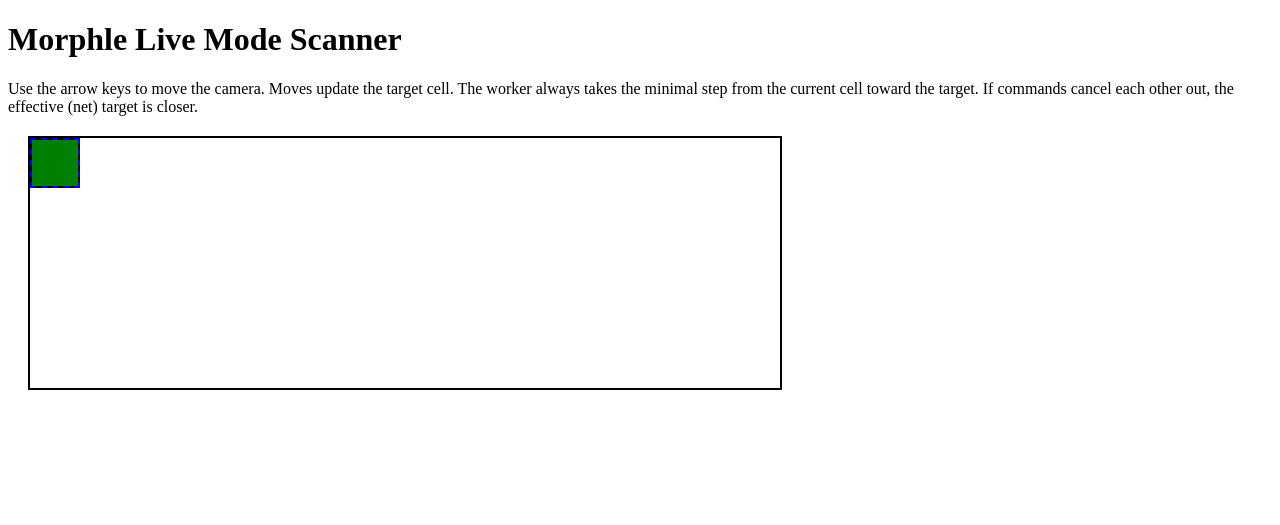
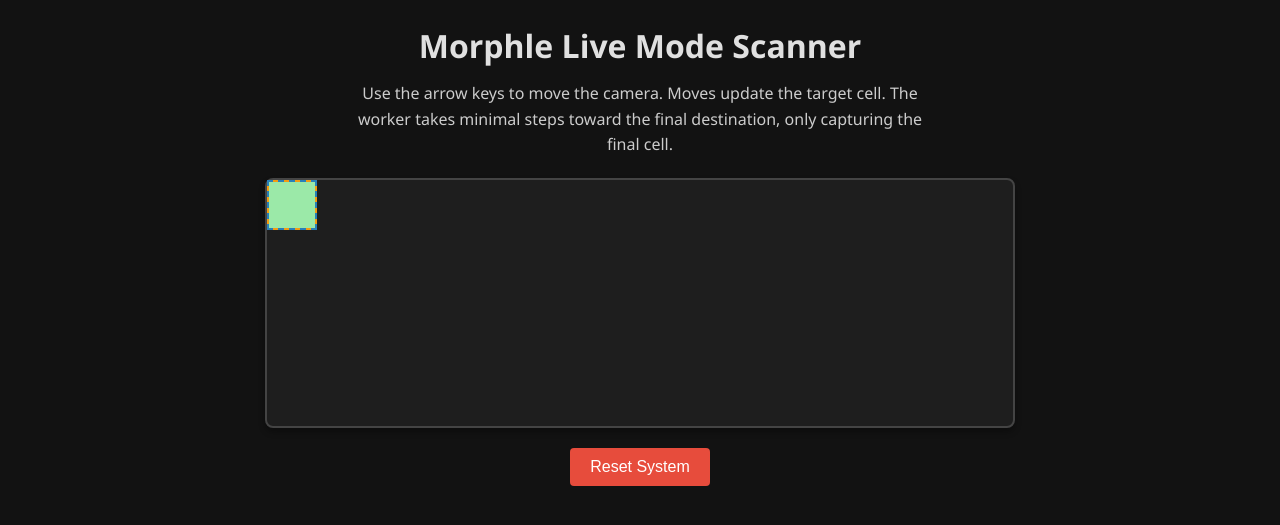
Before and after one commit to gauranshg/morphle, a Flask app: page / in a window 1280 px wide. Shown: the top 525 px of the page. Run offline with Flask 3, Linux system fonts and the light colour scheme.

Commit message:
Dark Mode Complete

```diff
--- a/app.py
+++ b/app.py
@@ -1,5 +1,6 @@
 import time
 import threading
+import math
 from flask import Flask, request, jsonify, render_template
 
 app = Flask(__name__)
@@ -9,33 +10,46 @@
 MIN_Y, MAX_Y = 0, 4
 
 # Global state variables:
-# current_region: the cell where the camera currently is (grid coordinates)
-current_region = {"x": 0, "y": 0}
-# target: the desired cell computed from all move commands (initially same as current_region)
-target = {"x": 0, "y": 0}
-# visited: dictionary mapping "x,y" cell coordinates to its color.
-# The starting cell (0,0) is marked as visited (green initially).
-visited = {"0,0": "green"}
-# state: one of "idle", "moving", or "capturing"
+current_region = {"x": 0, "y": 0}  # current cell position
+target = {"x": 0, "y": 0}          # working target (updated incrementally)
+final_destination = {"x": 0, "y": 0}  # final destination as intended by the latest move command
+visited = {"0,0": "green"}         # visited cells: "green" means just visited, "red" means captured
 state = "idle"
+
+# Variables to manage journey delay based on block number.
+blocks_traveled = 0
 
 # Lock to synchronize access to shared state.
 lock = threading.Lock()
 
+def compute_delay(block_number):
+    """
+    Compute delay for the given block using:
+      delay = 3*sqrt(block_number) - 3*sqrt(block_number-1)
+    For block_number==1, this returns 3.
+    """
+    if block_number == 1:
+        return 3.0
+    return 3 * math.sqrt(block_number) - 3 * math.sqrt(block_number - 1)
+
 def worker():
-    global current_region, target, state, visited
+    global current_region, target, final_destination, state, visited, blocks_traveled
     while True:
         with lock:
-            # Compute the difference between target and current position.
+            # Calculate the remaining distance toward the current target.
             dx = target["x"] - current_region["x"]
             dy = target["y"] - current_region["y"]
 
-        # If already at target, nothing to do.
+            # If no move is needed, reset the blocks counter.
+            if dx == 0 and dy == 0:
+                blocks_traveled = 0
+
+        # No move needed? Short sleep then continue.
         if dx == 0 and dy == 0:
             time.sleep(0.1)
             continue
 
-        # Decide next move. Here we choose vertical moves first.
+        # Decide the next move (vertical moves prioritized).
         if dy != 0:
             next_move = {"axis": "y", "delta": 1 if dy > 0 else -1}
         elif dx != 0:
@@ -44,39 +58,44 @@
             next_move = None
 
         if next_move is not None:
-            # Determine the new cell position after this step.
+            # Determine the next cell.
             new_region = current_region.copy()
             if next_move["axis"] == "x":
                 new_region["x"] += next_move["delta"]
             else:
                 new_region["y"] += next_move["delta"]
 
-            # Begin move operation.
-            state = "moving"
-            print("Moving from", current_region, "to", new_region, "using move", next_move)
-            time.sleep(3)  # Simulate move delay.
+            with lock:
+                state = "moving"
+                blocks_traveled += 1
+                delay = compute_delay(blocks_traveled)
+                print(f"Moving from {current_region} to {new_region} (block {blocks_traveled} delay {delay:.2f}s) using move {next_move}")
+
+            time.sleep(delay)  # Delay based on block number
 
             with lock:
-                # Update the current region.
                 current_region = new_region.copy()
                 coord = f"{current_region['x']},{current_region['y']}"
-                # Mark visited cell as green if not already captured.
+                # Mark the cell as visited (green) if not already captured.
                 if visited.get(coord) != "red":
                     visited[coord] = "green"
                 print("Move complete. Current region:", current_region)
 
-            # Wait 20ms to see if the target changes.
+            # Brief chance for new move commands to arrive.
             time.sleep(0.02)
+
             with lock:
-                # If the target hasn't moved, capture this cell.
-                if current_region["x"] == target["x"] and current_region["y"] == target["y"]:
+                # Only capture the cell if we've reached the final destination.
+                if current_region["x"] == final_destination["x"] and current_region["y"] == final_destination["y"]:
                     state = "capturing"
                     print("Capturing cell:", current_region)
-                    time.sleep(2)  # Simulate capture delay.
+            # Only simulate capture delay if capturing is triggered.
+            if state == "capturing":
+                time.sleep(2)  # Simulate capture delay.
+                with lock:
+                    coord = f"{current_region['x']},{current_region['y']}"
                     visited[coord] = "red"
                     print("Capture complete on cell:", current_region)
-                    state = "idle"
-                else:
                     state = "idle"
         else:
             time.sleep(0.1)
@@ -93,9 +112,9 @@
     The new target is computed by adding one cell in the specified direction to the current target,
     then enforcing boundaries.
 
-    This way, if commands cancel each other out, the net target reflects the minimal required displacement.
+    Also update final_destination so that capture happens only once at the final cell.
     """
-    global target
+    global target, final_destination
     data = request.json
     direction = data.get('direction')
 
@@ -112,41 +131,48 @@
         return jsonify({"status": "invalid direction"})
 
     with lock:
-        # Compute candidate target by adding the delta to the current target.
         candidate = {
             "x": target["x"] + delta["x"],
             "y": target["y"] + delta["y"]
         }
-        # Enforce grid boundaries.
         if candidate["x"] < MIN_X or candidate["x"] > MAX_X or candidate["y"] < MIN_Y or candidate["y"] > MAX_Y:
             print(f"Move {direction} ignored. Candidate target {candidate} out of bounds.")
             return jsonify({"status": "ignored", "target_region": target})
-        # Update the target.
+        # Update both target and final_destination.
         target = candidate.copy()
-        print("Updated target:", target)
-        # Compute effective pending net movement: target relative to current_region.
+        final_destination = candidate.copy()
+        print("Updated target and final destination:", target)
         net = {"x": target["x"] - current_region["x"], "y": target["y"] - current_region["y"]}
     return jsonify({"status": "command received", "target_region": target, "net_delta": net})
 
+@app.route('/reset', methods=['POST'])
+def reset():
+    """
+    Resets the system state to the starting conditions.
+    """
+    global current_region, target, final_destination, visited, blocks_traveled, state
+    with lock:
+        current_region = {"x": 0, "y": 0}
+        target = {"x": 0, "y": 0}
+        final_destination = {"x": 0, "y": 0}
+        visited = {"0,0": "green"}
+        blocks_traveled = 0
+        state = "idle"
+    print("System reset to initial state.")
+    return jsonify({"status": "system reset"})
+
 @app.route('/status')
 def status():
-    """
-    Returns the current state of the system:
-      - current_region: the current cell position (grid coordinates),
-      - target: the current target cell,
-      - state: current operation ("idle", "moving", or "capturing"),
-      - visited: dictionary of visited cells and their colors.
-    """
     with lock:
         return jsonify({
             "current_region": current_region,
             "target": target,
+            "final_destination": final_destination,
             "state": state,
             "visited": visited
         })
 
 if __name__ == '__main__':
-    # Start the background worker thread.
     worker_thread = threading.Thread(target=worker, daemon=True)
     worker_thread.start()
     app.run(debug=True)
--- /dev/null
+++ b/static/script.js
@@ -0,0 +1,125 @@
+// Utility function: convert grid coordinate to pixel position.
+function toPixel(pos) {
+    return pos * 50;  // each cell is 50px
+  }
+
+  // Function to map backend color names to lighter shades.
+  function mapColor(color) {
+    if (color === "green") {
+      return "#9be9a8";  // lighter GitHub-like green
+    } else if (color === "red") {
+      return "#ff9a8d";  // lighter red
+    }
+    return color; // fallback
+  }
+
+  // Update the UI based on backend status data.
+  function updateUI(data) {
+    const currentRegion = data.current_region;
+    const target = data.target;
+    const visited = data.visited;
+
+    // Update current marker position.
+    const currentMarker = document.getElementById('currentMarker');
+    currentMarker.style.left = toPixel(currentRegion.x) + 'px';
+    currentMarker.style.top = toPixel(currentRegion.y) + 'px';
+
+    // Update target marker position.
+    const targetMarker = document.getElementById('targetMarker');
+    targetMarker.style.left = toPixel(target.x) + 'px';
+    targetMarker.style.top = toPixel(target.y) + 'px';
+
+    // Render visited cells:
+    const container = document.getElementById('visitedContainer');
+    // Clear existing visited cells.
+    container.innerHTML = "";
+
+    // Create cells based on the visited object.
+    for (let key in visited) {
+      if (visited.hasOwnProperty(key)) {
+        let [x, y] = key.split(',').map(Number);
+        let color = mapColor(visited[key]);
+        let cellDiv = document.createElement('div');
+        cellDiv.id = 'cell-' + key;
+        cellDiv.className = 'cell';
+        cellDiv.style.left = toPixel(x) + 'px';
+        cellDiv.style.top = toPixel(y) + 'px';
+        if (x === 0 && y === 0) {
+          cellDiv.classList.add('start');
+        }
+        cellDiv.style.backgroundColor = color;
+        container.appendChild(cellDiv);
+      }
+    }
+  }
+
+  // Poll the backend status with a variable interval.
+  function pollStatus() {
+    fetch('/status')
+      .then(response => response.json())
+      .then(data => {
+        updateUI(data);
+        // Determine next poll interval based on system state.
+        // When idle, poll less frequently (2000ms); otherwise, poll frequently (500ms).
+        let nextPollInterval = (data.state === "idle") ? 2000 : 500;
+        setTimeout(pollStatus, nextPollInterval);
+      })
+      .catch(err => {
+        console.error("Error fetching status:", err);
+        // On error, try again after a delay.
+        setTimeout(pollStatus, 2000);
+      });
+  }
+
+  // Immediately fetch and update UI (used after key events)
+  function updateStatusNow() {
+    fetch('/status')
+      .then(response => response.json())
+      .then(data => {
+        updateUI(data);
+      })
+      .catch(err => {
+        console.error("Error fetching immediate status:", err);
+      });
+  }
+
+  // Start polling.
+  pollStatus();
+
+  // Listen for arrow key events.
+  document.addEventListener('keydown', function(event) {
+    let direction = null;
+    if (event.key === "ArrowUp") direction = "up";
+    else if (event.key === "ArrowDown") direction = "down";
+    else if (event.key === "ArrowLeft") direction = "left";
+    else if (event.key === "ArrowRight") direction = "right";
+
+    if (direction) {
+      // Send the move command to the backend.
+      fetch('/move', {
+        method: 'POST',
+        headers: {
+          'Content-Type': 'application/json'
+        },
+        body: JSON.stringify({ direction: direction })
+      })
+      .then(response => response.json())
+      .then(data => {
+        console.log("Move command result:", data);
+        // Immediately update the UI after the move command.
+        updateStatusNow();
+      });
+    }
+  });
+
+  // Reset button event listener.
+  document.getElementById('resetButton').addEventListener('click', function() {
+    fetch('/reset', {
+      method: 'POST'
+    })
+    .then(response => response.json())
+    .then(data => {
+      console.log("Reset result:", data);
+      updateStatusNow();
+    });
+  });
--- /dev/null
+++ b/static/styles.css
@@ -0,0 +1,86 @@
+/* Reset base styles */
+* {
+  box-sizing: border-box;
+  margin: 0;
+  padding: 0;
+}
+
+/* Dark mode styling */
+body {
+  font-family: 'Segoe UI', Tahoma, Geneva, Verdana, sans-serif;
+  background: #121212;
+  color: #ffffff;
+  line-height: 1.6;
+  padding: 20px;
+  display: flex;
+  flex-direction: column;
+  align-items: center;
+  cursor: default;
+}
+
+h1 {
+  margin-bottom: 10px;
+  font-size: 2rem;
+  color: #e0e0e0;
+}
+
+p {
+  margin-bottom: 20px;
+  text-align: center;
+  max-width: 600px;
+  color: #cccccc;
+}
+
+/* Slide container */
+#slide {
+  width: 750px;
+  height: 250px;
+  border: 2px solid #444;
+  border-radius: 8px;
+  position: relative;
+  background: #1e1e1e;
+  box-shadow: 0 4px 6px rgba(0,0,0,0.3);
+  margin-bottom: 20px;
+}
+
+/* Grid cells */
+.cell {
+  width: 50px;
+  height: 50px;
+  position: absolute;
+  border: 1px solid transparent;
+  transition: background-color 0.3s ease, border-color 0.3s ease;
+}
+
+/* Starting cell gets a persistent border */
+.start {
+  border: 2px solid #cccccc;
+}
+
+/* Current region marker (white-ish blue dashed) */
+#currentMarker {
+  border: 2px dashed #2980b9;
+  pointer-events: none;
+}
+
+/* Target marker styling (distinct border color) */
+#targetMarker {
+  border: 2px solid #f39c12; /* a warm orange tone */
+  pointer-events: none;
+}
+
+/* Reset button styling */
+.btn-reset {
+  background: #e74c3c;
+  color: #ffffff;
+  border: none;
+  padding: 10px 20px;
+  border-radius: 4px;
+  font-size: 1rem;
+  cursor: pointer;
+  transition: background 0.3s ease;
+}
+
+.btn-reset:hover {
+  background: #c0392b;
+}
--- a/templates/index.html
+++ b/templates/index.html
@@ -3,113 +3,23 @@
 <head>
   <meta charset="UTF-8">
   <title>Morphle Live Mode Scanner</title>
-  <style>
-    /* Slide dimensions: 750px by 250px */
-    #slide {
-      width: 750px;
-      height: 250px;
-      border: 2px solid black;
-      position: relative;
-      margin: 20px;
-    }
-    /* Each cell is 50px by 50px */
-    .cell {
-      width: 50px;
-      height: 50px;
-      position: absolute;
-      box-sizing: border-box;
-    }
-    /* The starting cell (0,0) gets a persistent black border */
-    .start {
-      border: 2px solid black;
-    }
-    /* Marker for the current cell (blue dashed border) */
-    #currentMarker {
-      border: 2px dashed blue;
-    }
-  </style>
+  <link rel="stylesheet" href="{{ url_for('static', filename='styles.css') }}">
 </head>
 <body>
   <h1>Morphle Live Mode Scanner</h1>
   <p>
     Use the arrow keys to move the camera. Moves update the target cell.
-    The worker always takes the minimal step from the current cell toward the target.
-    If commands cancel each other out, the effective (net) target is closer.
+    The worker takes minimal steps toward the final destination, only capturing the final cell.
   </p>
   <div id="slide">
     <!-- Container for visited cells -->
     <div id="visitedContainer"></div>
+    <!-- Target marker -->
+    <div id="targetMarker" class="cell"></div>
     <!-- Marker for the current region -->
     <div id="currentMarker" class="cell"></div>
   </div>
-
-  <script>
-    // Listen for arrow key events.
-    document.addEventListener('keydown', function(event) {
-      let direction = null;
-      if (event.key === "ArrowUp") direction = "up";
-      else if (event.key === "ArrowDown") direction = "down";
-      else if (event.key === "ArrowLeft") direction = "left";
-      else if (event.key === "ArrowRight") direction = "right";
-
-      if (direction) {
-        // Send the move command to the backend.
-        fetch('/move', {
-          method: 'POST',
-          headers: {
-            'Content-Type': 'application/json'
-          },
-          body: JSON.stringify({ direction: direction })
-        })
-        .then(response => response.json())
-        .then(data => {
-          console.log("Move command result:", data);
-        });
-      }
-    });
-
-    // Utility function: convert grid coordinate to pixel position.
-    function toPixel(pos) {
-      return pos * 50;  // each cell is 50px
-    }
-
-    // Poll backend status every 500ms.
-    setInterval(function() {
-      fetch('/status')
-        .then(response => response.json())
-        .then(data => {
-          const currentRegion = data.current_region;
-          const target = data.target;
-          const visited = data.visited;
-          const currentMarker = document.getElementById('currentMarker');
-          // Update current marker position.
-          currentMarker.style.left = toPixel(currentRegion.x) + 'px';
-          currentMarker.style.top = toPixel(currentRegion.y) + 'px';
-
-          // Render visited cells.
-          const container = document.getElementById('visitedContainer');
-          for (let key in visited) {
-            if (visited.hasOwnProperty(key)) {
-              let [x, y] = key.split(',').map(Number);
-              let color = visited[key];
-              let cellId = 'cell-' + key;
-              let cellDiv = document.getElementById(cellId);
-              if (!cellDiv) {
-                cellDiv = document.createElement('div');
-                cellDiv.id = cellId;
-                cellDiv.className = 'cell';
-                cellDiv.style.left = toPixel(x) + 'px';
-                cellDiv.style.top = toPixel(y) + 'px';
-                if (x === 0 && y === 0) {
-                  cellDiv.classList.add('start');
-                }
-                container.appendChild(cellDiv);
-              }
-              cellDiv.style.backgroundColor = color;
-            }
-          }
-        });
-    }, 500);
-  </script>
+  <button class="btn-reset" id="resetButton">Reset System</button>
+  <script src="{{ url_for('static', filename='script.js') }}"></script>
 </body>
 </html>
```
